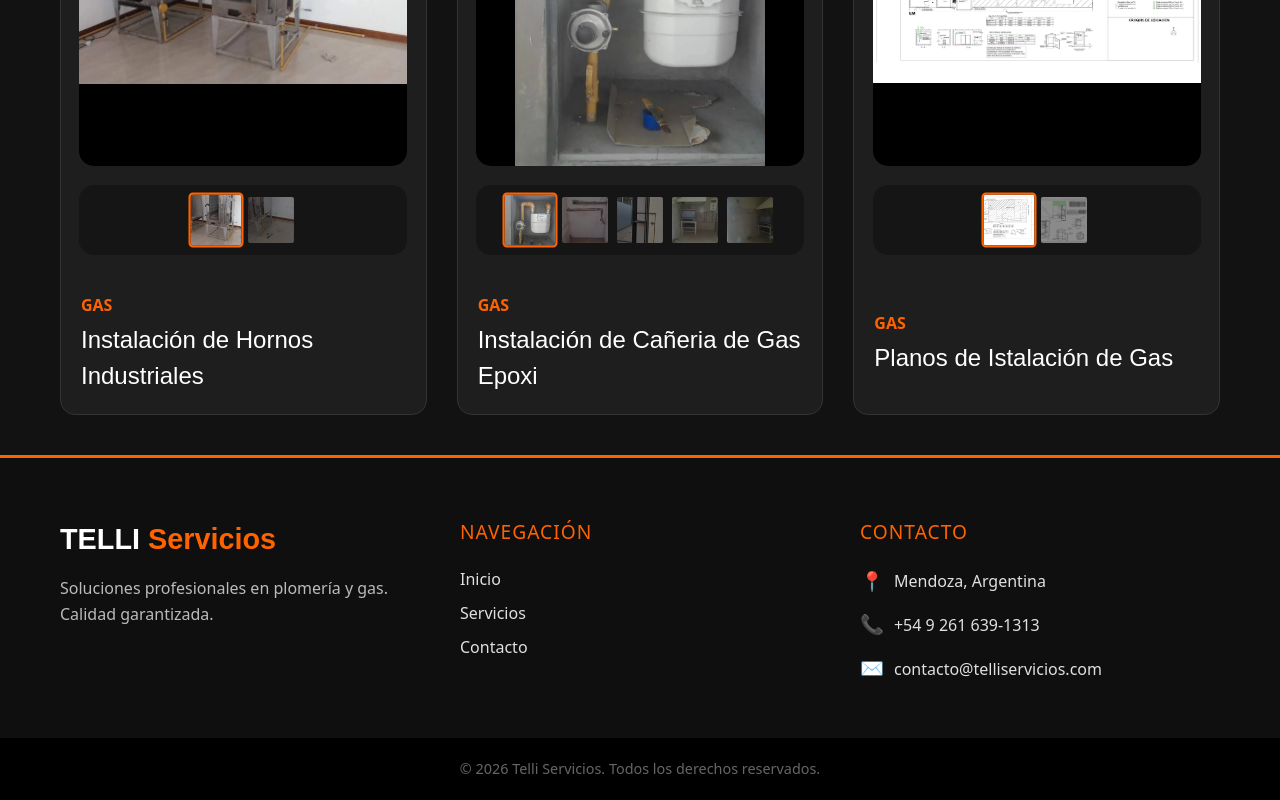
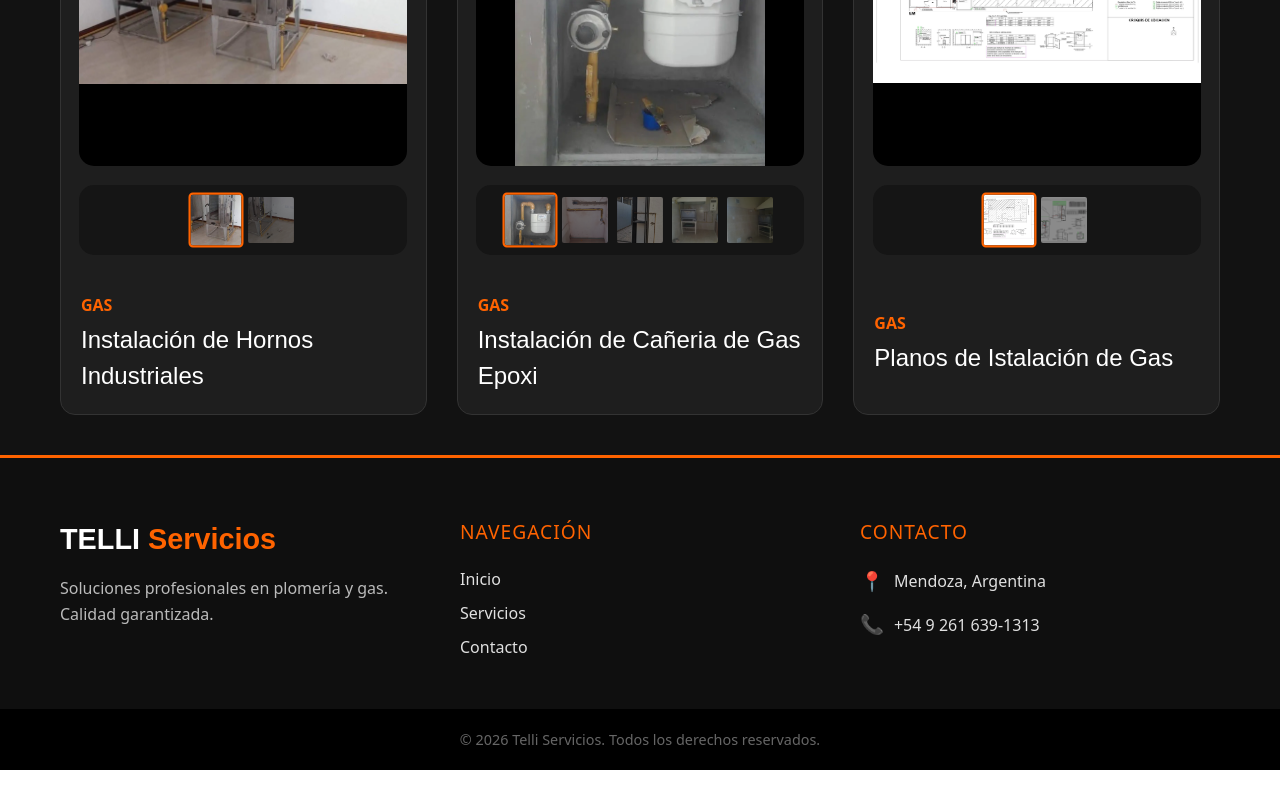
Before and after one commit to eEmanuel07/Telli-Servicios, a React (Vite) app: page / in a window 1280 px wide. Shown: the part 2606-3406 px from the top of the page. After the commit the page ends 3376 px from the top, so only its background shows below. Built offline with nearby package versions, Linux system fonts and the light colour scheme.

Commit message:
Fix Framer Motion TS error and remove footer email

```diff
--- a/src/components/Footer.tsx
+++ b/src/components/Footer.tsx
@@ -49,10 +49,6 @@ function Footer() {
                             <span className="text-[1.2rem]">📞</span>
                             +54 9 261 639-1313
                         </li>
-                        <li className="flex items-center justify-center md:justify-start gap-[10px] mb-[15px] text-[#e0e0e0]">
-                            <span className="text-[1.2rem]">✉️</span>
-                            contacto@telliservicios.com
-                        </li>
                     </ul>
                 </div>
 
--- a/src/components/Hero.tsx
+++ b/src/components/Hero.tsx
@@ -1,7 +1,8 @@
 import { motion } from 'framer-motion';
+import type { Variants } from 'framer-motion';
 
 function Hero() {
-  const containerVariants = {
+  const containerVariants: Variants = {
     hidden: { opacity: 0 },
     visible: {
       opacity: 1,
@@ -12,12 +13,12 @@ function Hero() {
     }
   };
 
-  const itemVariants = {
+  const itemVariants: Variants = {
     hidden: { opacity: 0, y: 50 },
     visible: { opacity: 1, y: 0, transition: { duration: 0.6, ease: "easeOut" } }
   };
 
-  const buttonVariants = {
+  const buttonVariants: Variants = {
     hidden: { opacity: 0, scale: 0.8 },
     visible: {
       opacity: 1,
```
